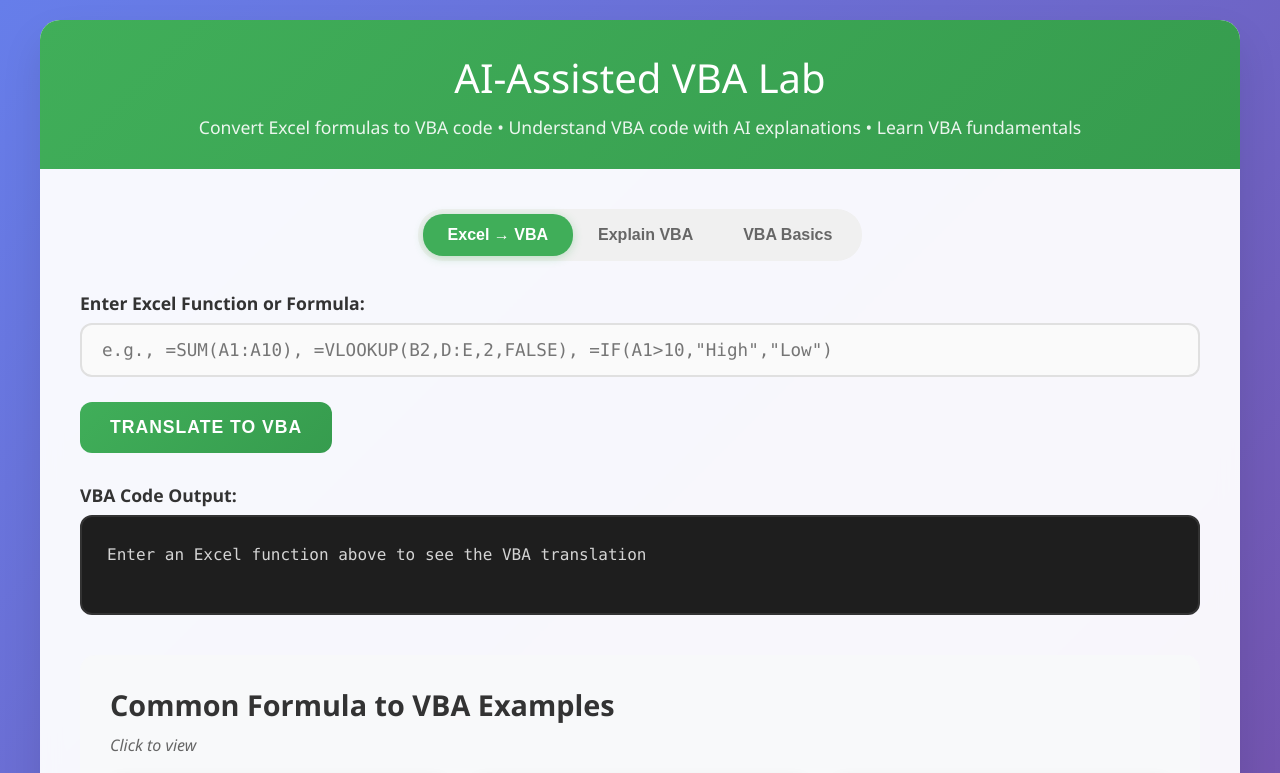
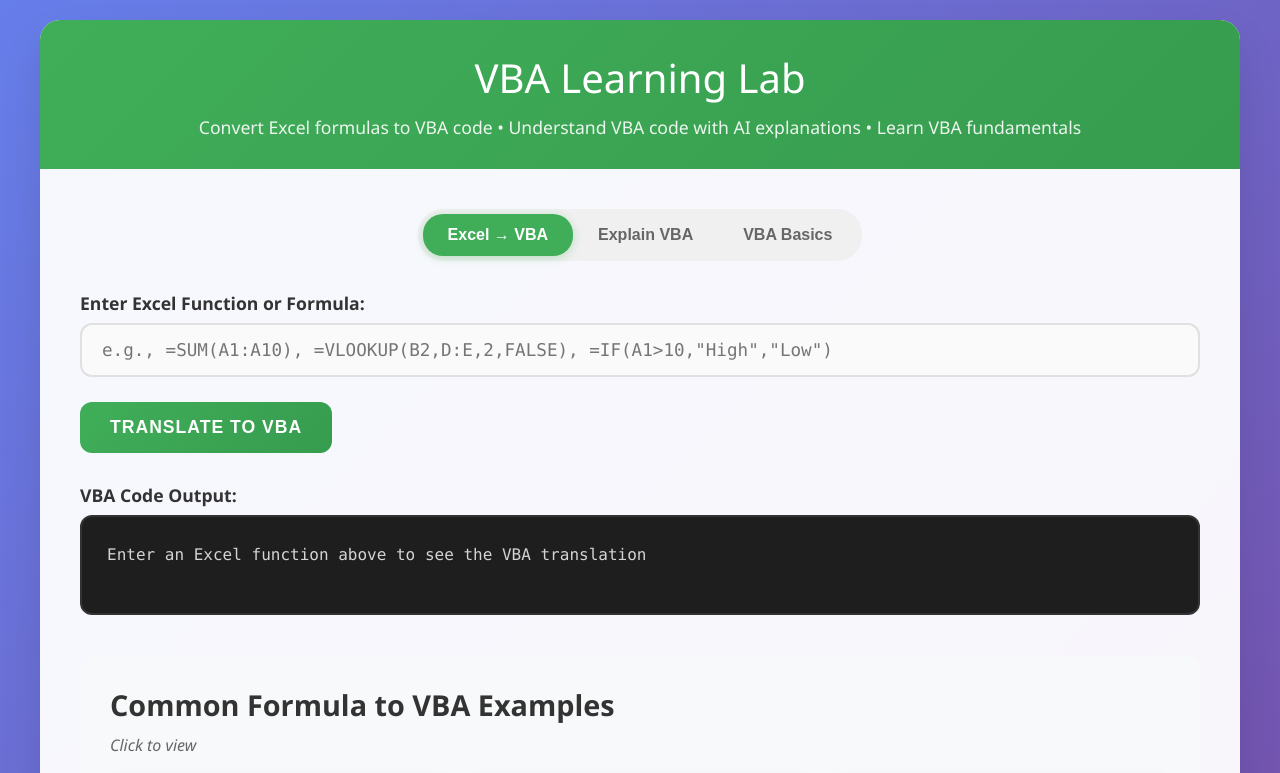
Before and after one commit to striris/vba-lab, a plain HTML site: page index.html in a window 1280 px wide. Shown: the top 773 px of the page. Drawn offline with Linux system fonts and the light colour scheme.

Commit message:
Update index.html

```diff
--- a/index.html
+++ b/index.html
@@ -397,7 +397,7 @@
 <body>
     <div class="container">
         <div class="header">
-            <h1>AI-Assisted VBA Lab</h1>
+            <h1>VBA Learning Lab</h1>
             <p id="headerDescription">Convert Excel formulas to VBA code • Understand VBA code with AI explanations • Learn VBA fundamentals</p>
         </div>
 
```
